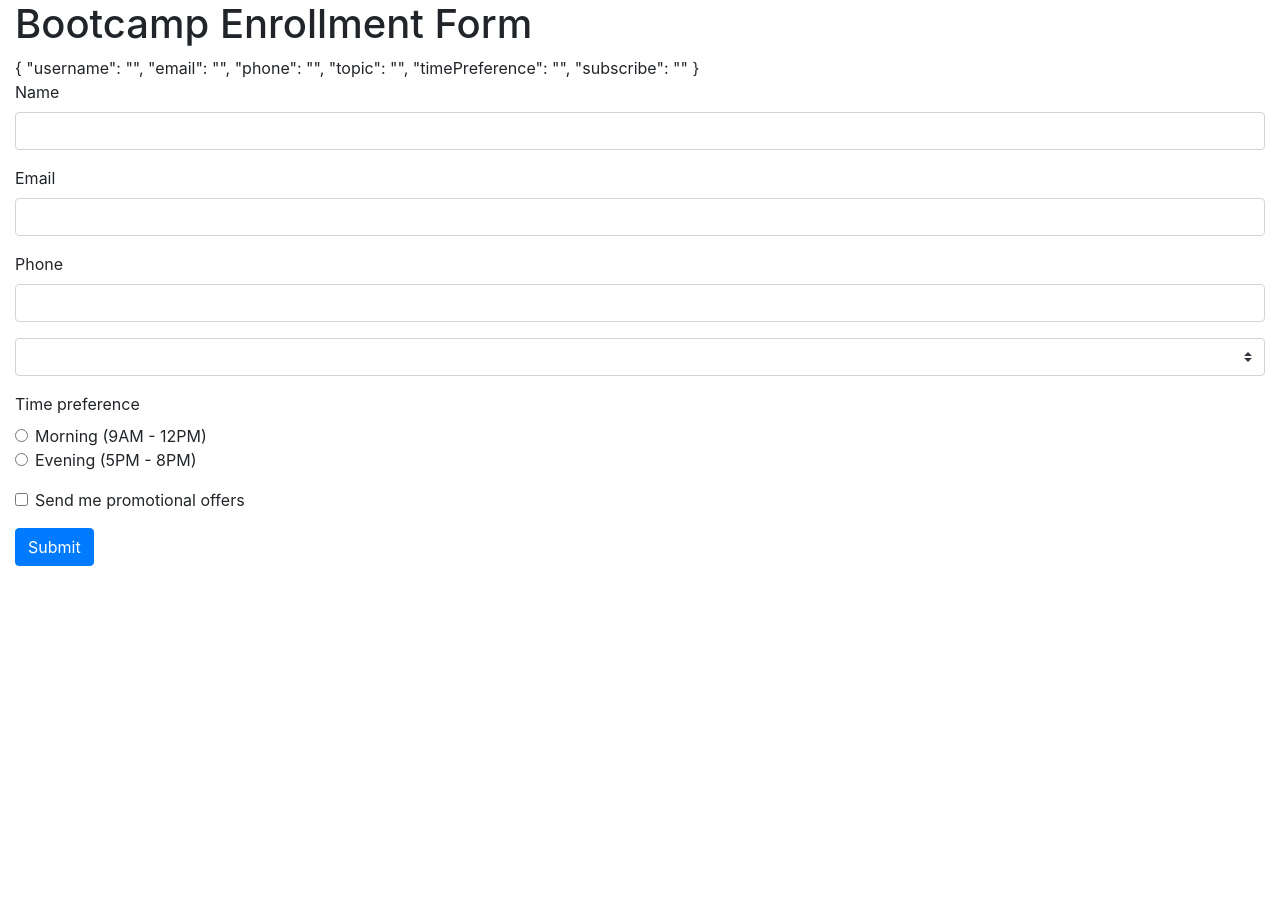
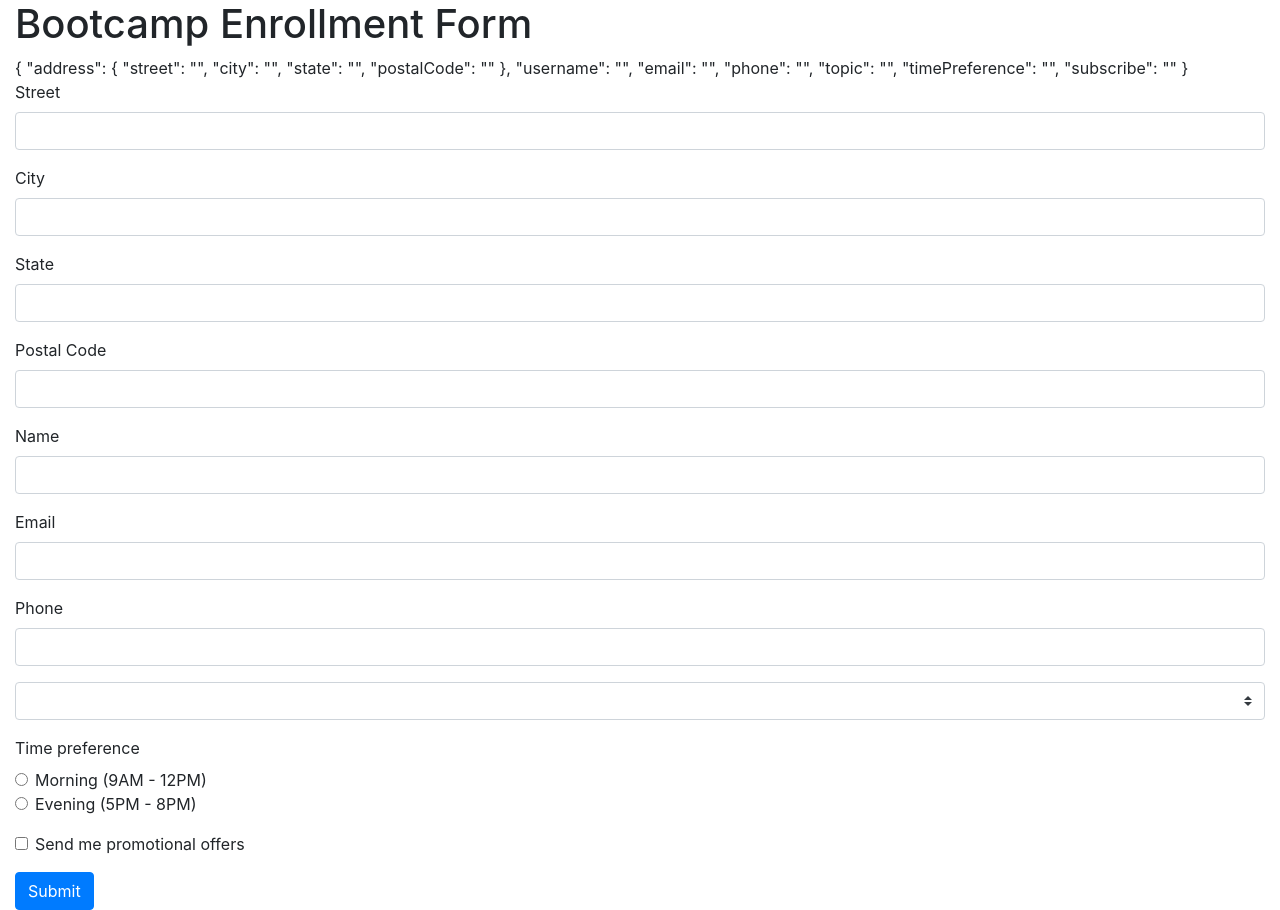
Before and after one commit to vartanbeno/angular-forms, an Angular app: page / in a window 1280 px wide. Before the commit the page ends 800 px from the top, so only its background shows below. Built offline with nearby package versions, Linux system fonts and the light colour scheme.

Commit message:
if you ever want to group together form fields, make use of ngModelGroup

```diff
--- a/src/app/app.component.html
+++ b/src/app/app.component.html
@@ -3,6 +3,25 @@
   <form #userForm="ngForm">
 
     {{ userForm.value | json }}
+
+    <div ngModelGroup="address">
+      <div class="form-group">
+        <label>Street</label>
+        <input type="text" class="form-control" name="street" ngModel>
+      </div>
+      <div class="form-group">
+        <label>City</label>
+        <input type="text" class="form-control" name="city" ngModel>
+      </div>
+      <div class="form-group">
+        <label>State</label>
+        <input type="text" class="form-control" name="state" ngModel>
+      </div>
+      <div class="form-group">
+        <label>Postal Code</label>
+        <input type="text" class="form-control" name="postalCode" ngModel>
+      </div>
+    </div>
 
     <div class="form-group">
       <label>Name</label>
```
